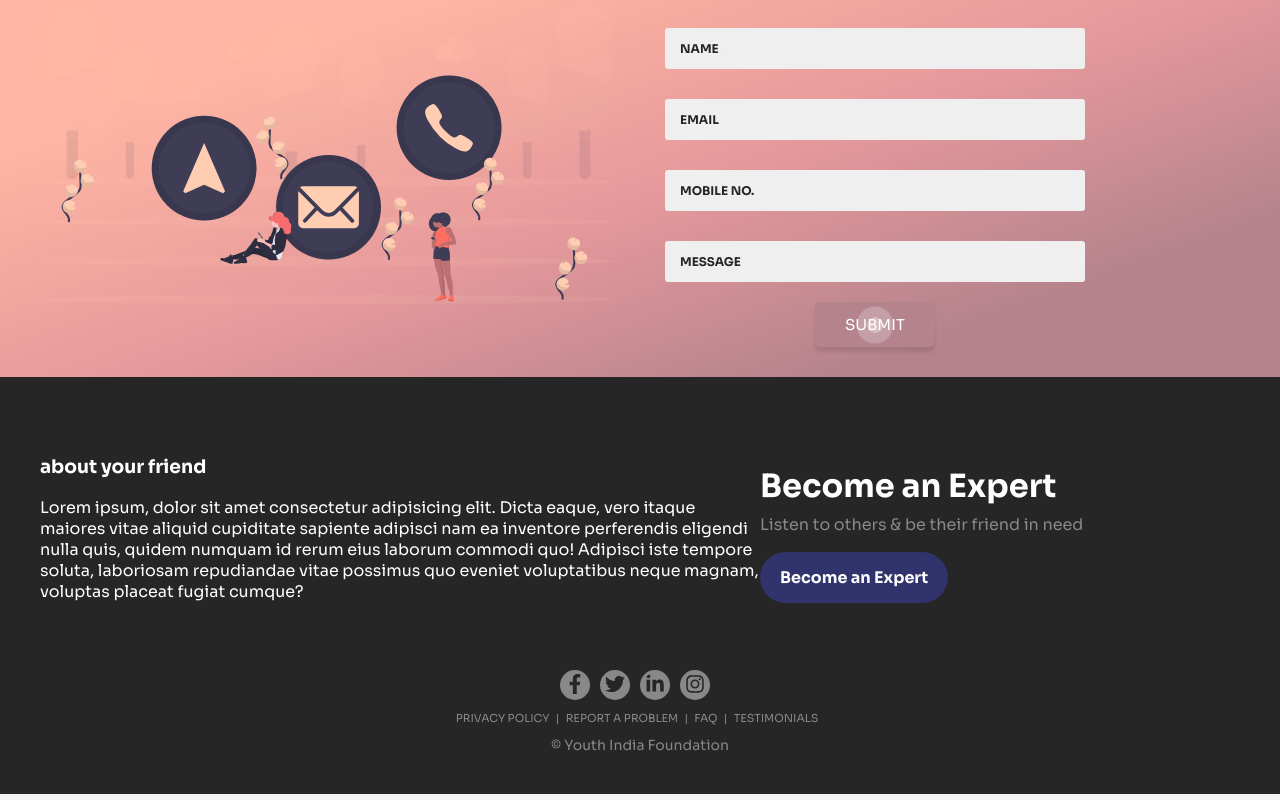
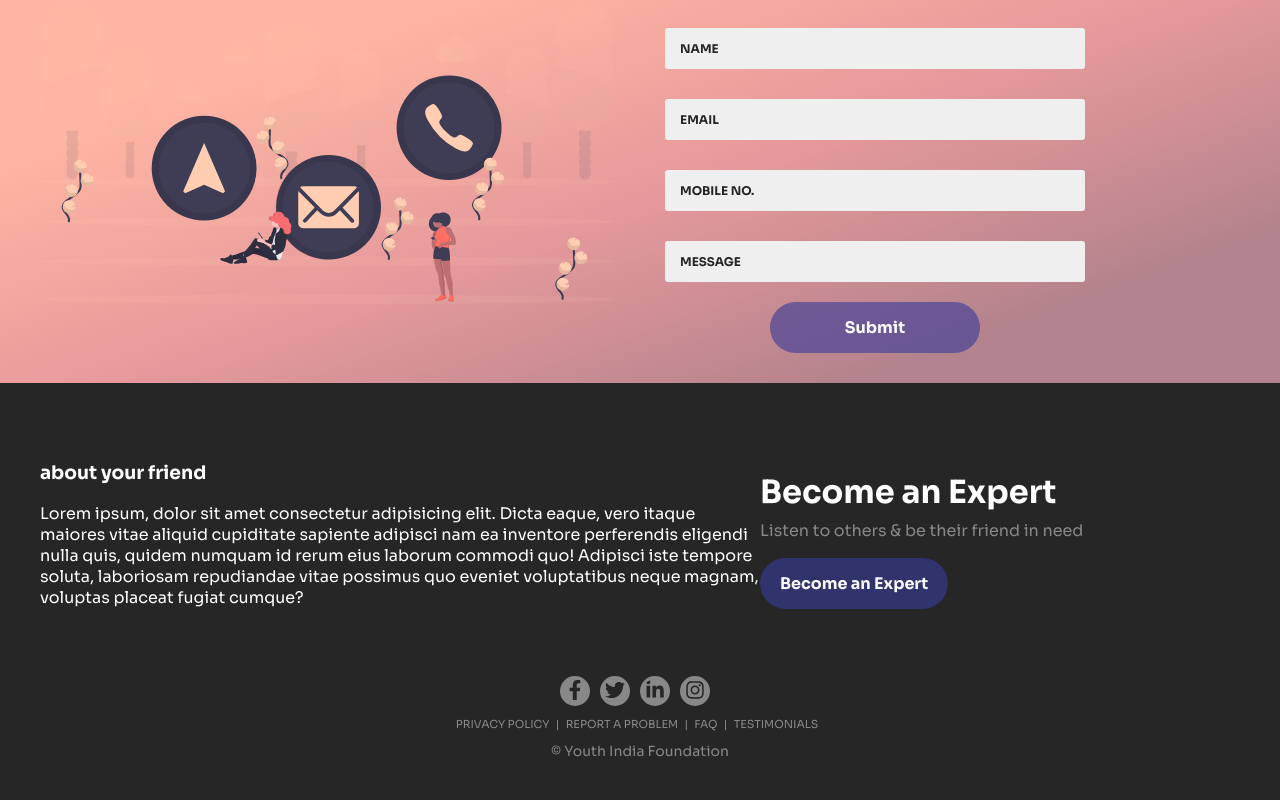
Before and after one commit to tashi2408/yourFriend, a React (Create React App) app: page / in a window 1280 px wide. Shown: the part 7527-8327 px from the top of the page. Built offline with nearby package versions, Linux system fonts and the light colour scheme.

Commit message:
💄 submit button color

```diff
--- a/src/pages/home/contactUs/ContactUs.js
+++ b/src/pages/home/contactUs/ContactUs.js
@@ -1,6 +1,6 @@
-import React from "react";
-import "./ContactUs.css";
-import ConatctUs from "./contact.svg";
+import React from 'react';
+import './ContactUs.css';
+import ConatctUs from './contact.svg';
 
 export default class Contact extends React.Component {
   render() {
@@ -54,13 +54,13 @@ export default class Contact extends React.Component {
                     </span>
                     <div
                       style={{
-                        display: "flex",
-                        alignItems: "center",
-                        justifyContent: "center",
-                        paddingTop: "5px",
+                        display: 'flex',
+                        alignItems: 'center',
+                        justifyContent: 'center',
+                        paddingTop: '5px',
                       }}
                     >
-                      <a href="#" className="button pulse">
+                      <a href="#" className="btn">
                         Submit
                       </a>
                     </div>
```
